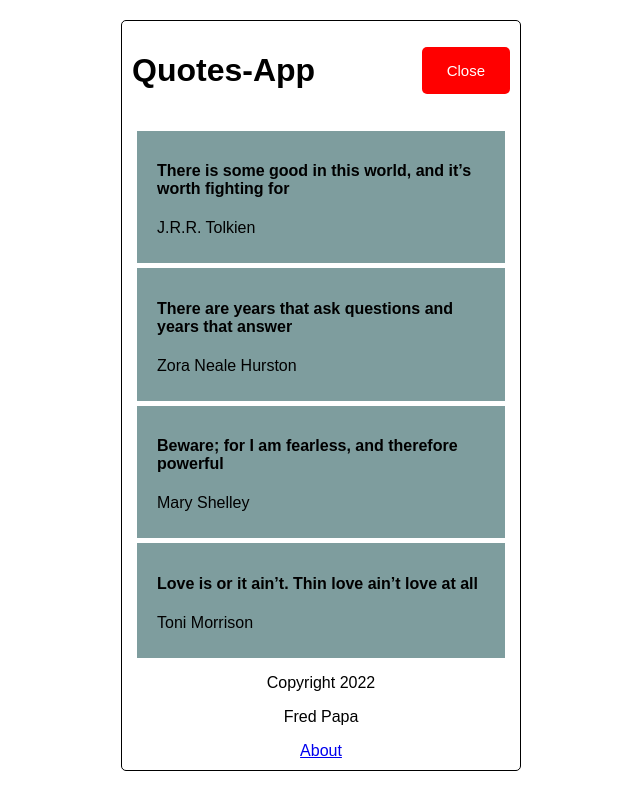
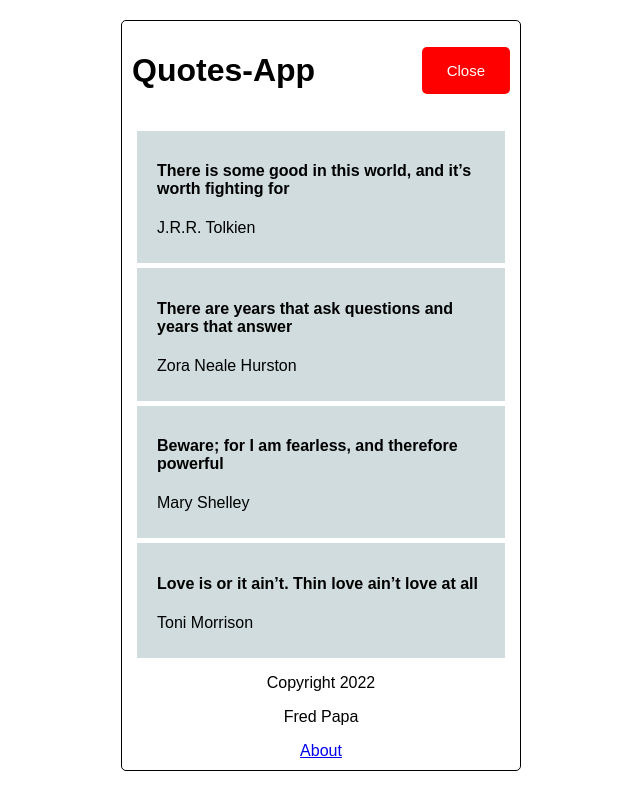
Before and after one commit to PapaFreddie/Quotes_Forms, an Angular app: page / in a window 1280 px wide. Shown: the whole page, without its empty margins (319-959 px from the left). Built offline with nearby package versions, Linux system fonts and the light colour scheme.

Commit message:
update styles

```diff
--- a/src/app/components/quote-type/quote-type.component.css
+++ b/src/app/components/quote-type/quote-type.component.css
@@ -1,5 +1,5 @@
 .quote{
-    background: #7e9d9e;
+    background: #d0dcdd;
     margin: 5px;
     padding: 10px 20px;
     cursor: pointer;
```
